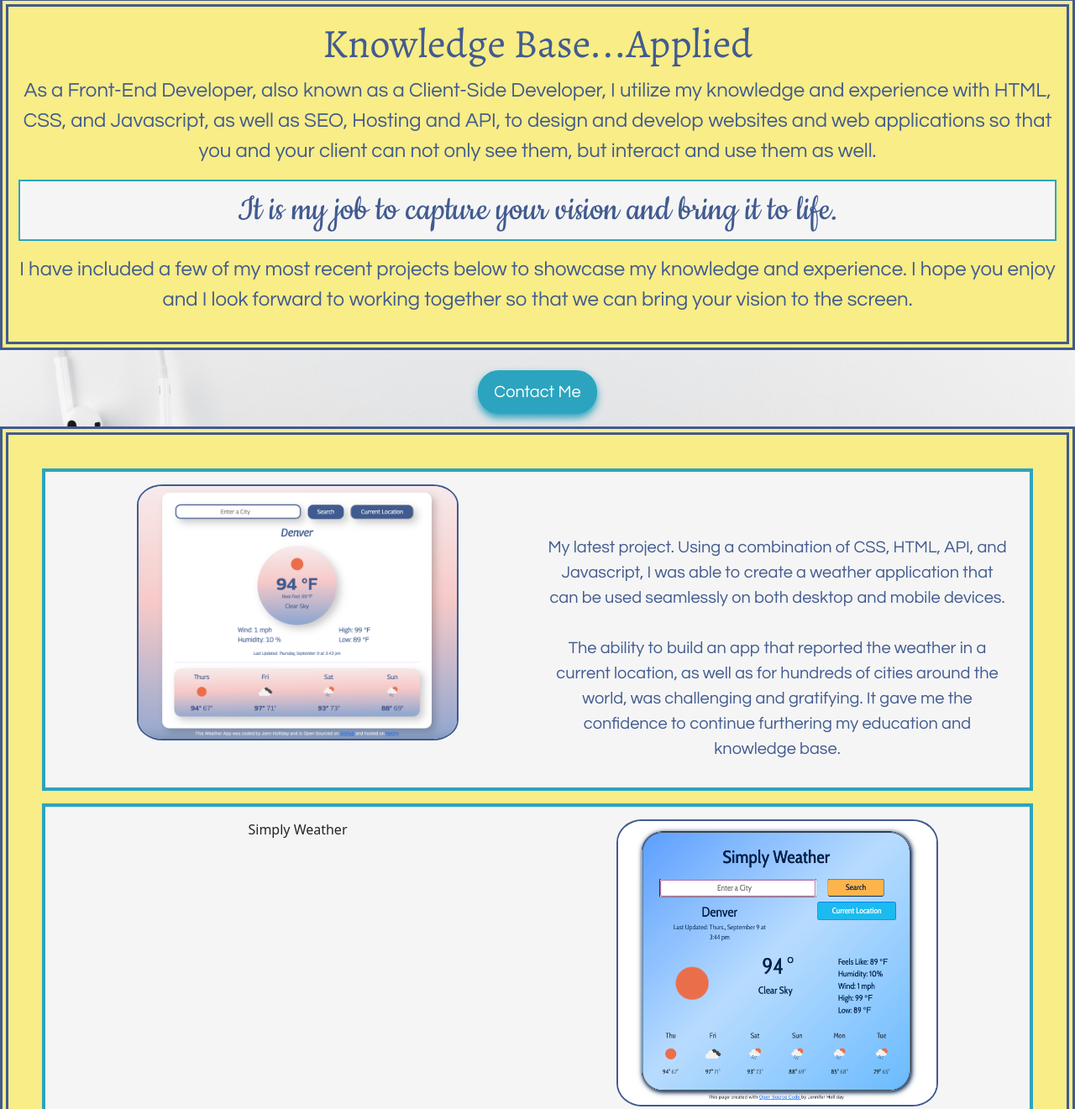
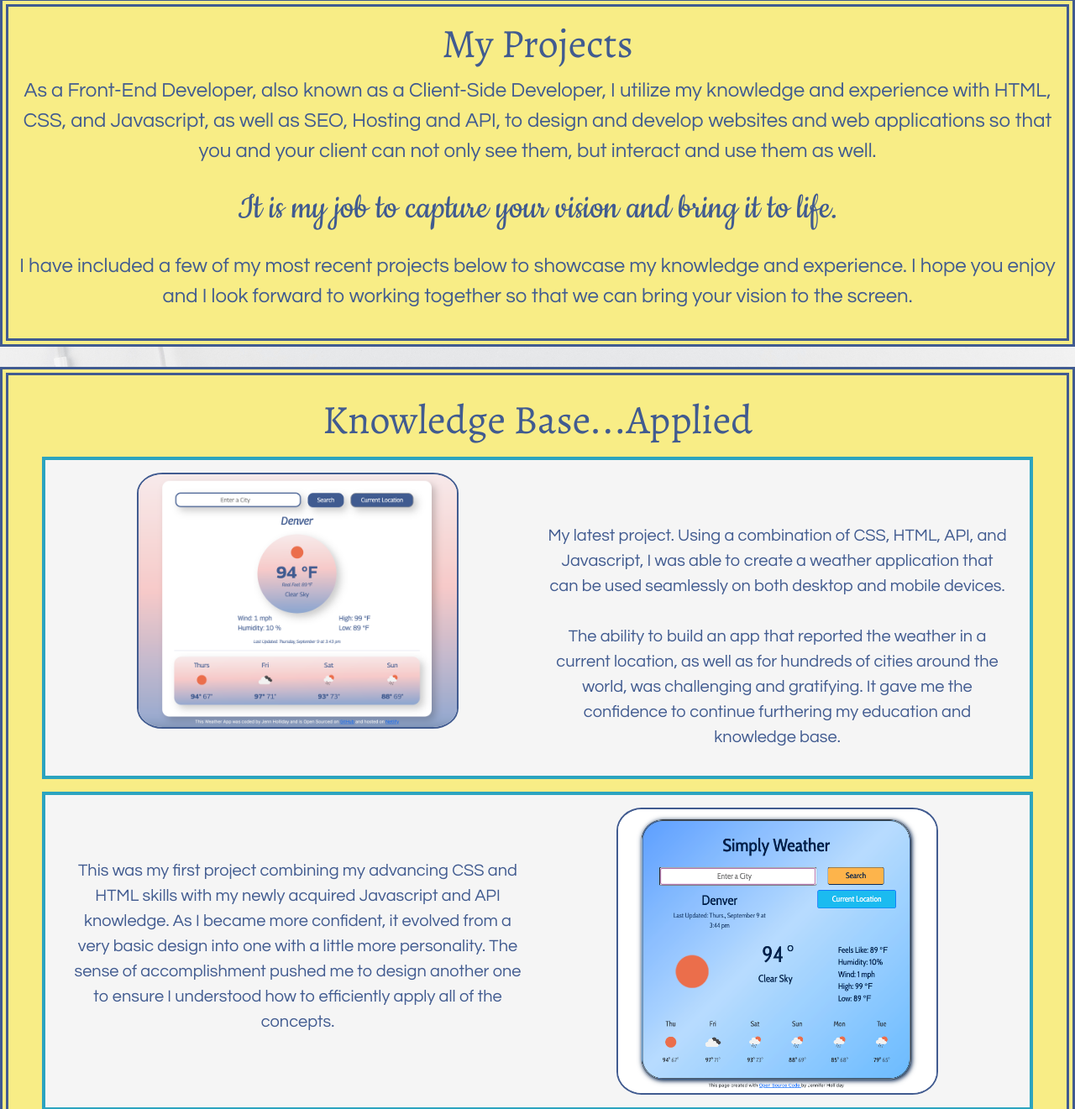
Before and after one commit to jennholl02/portfolio-project, a plain HTML site: page projects.html in a window 1280 px wide. Shown: the part 117-1438 px from the top of the page at 84% size. Drawn offline with nearby package versions, Linux system fonts and the light colour scheme.

Commit message:
Added descriptions for images and re-organized flow of page

```diff
--- a/projects.html
+++ b/projects.html
@@ -69,17 +69,16 @@
       </div>
     </nav>
     <div class="container-fluid mt-4 mb-4 pt-3 pb-3 text-center project-summary">
-      <h3 class="project-summary-header">Knowledge Base...Applied</h3>
+      <h3 class="project-summary-header">My Projects</h3>
       <p class="project-summary-description">As a Front-End Developer, also known as a Client-Side Developer, I utilize my knowledge and experience with HTML, CSS, and Javascript, as well as SEO, Hosting and API,  to design and develop websites and web applications so that you and your client can not only see them, but interact and use them as well. </p>
 <p class="project-summary-highlighted">It is my job to capture your vision and bring it to life. </p>
 <p class="project-summary-description">I have included a few of my most recent projects below to showcase my knowledge and experience. I hope you enjoy and I look forward to working together so that we can bring your vision to the screen.</p>
       </div>
     </div>
-    <div class="text-center">
-      <a class="btn btn-primary btn-lg" href="/contact.html" role="button">Contact Me</a>
-    </div>
+
 
     <div class="container-fluid completed-projects">
+      <h3 class="project-summary-header">Knowledge Base...Applied</h3>
   <div class="row weather2">
     <div class="col-6">
 <img src="images/Simply Weather 2.0.png" class="project-image-1"/></div>
@@ -90,7 +89,7 @@
 
 <div class="row weather-original">
 <div class="col">
-<p>Simply Weather</p></div>
+<p class="weather-summary">This was my first project combining my advancing CSS and HTML skills with my newly acquired Javascript and API knowledge.  As I became more confident, it evolved from a very basic design into one with a little more personality.  The sense of accomplishment pushed me to design another one to ensure I understood how to efficiently apply all of the concepts. </p></div>
 <div class="col">
 <img src="images/Simply Weather.png" class="project-image-2"/></div></div>
 
@@ -99,9 +98,11 @@
 
 <img src="images/Hiking Page.png" class="project-image-3"/></div>
 <div class="col">
-<p>Hiking/Backpacking Basics</p></div>
+<p class="hiking-summary">This was my very first attempt at designing a single page static webpage using HTML and CSS.  I had previously dabbled with blogging websites that provided templates and the necessary code.  </br></br>This project started as a blank page staring back at me just waiting for me to transform it into something useful. </br></br>And, for my first attempt, I was pretty proud of my creation and was excited to continue moving forth with my education to see what else I could learn.  </p></div>
 </div>
-
+  <div class="text-center">
+      <a class="btn btn-primary btn-lg" href="/contact.html" role="button">Contact Me</a>
+    </div>
 </div>
 
     <div class="container-fluid text-center social-connect">
--- a/src/style.css
+++ b/src/style.css
@@ -290,6 +290,8 @@ body {
 .project-summary-header {
   font-family: var(--main-font);
   font-size: 48px;
+  text-align: center;
+  color: var(--tertiary-blue);
 }
 
 .project-summary-description {
@@ -300,8 +302,6 @@ body {
 .project-summary-highlighted {
   font-family: var(--header-font);
   font-size: 46px;
-  background: whitesmoke;
-  border: 2px solid var(--primary-teal);
 }
 
 .completed-projects {
@@ -328,7 +328,9 @@ body {
   text-align: center;
   margin: 15px;
 }
-.weather2-summary {
+.weather2-summary,
+.weather-summary,
+.hiking-summary {
   font-family: var(--secondary-font);
   font-size: 20px;
   color: var(--tertiary-blue);
```
